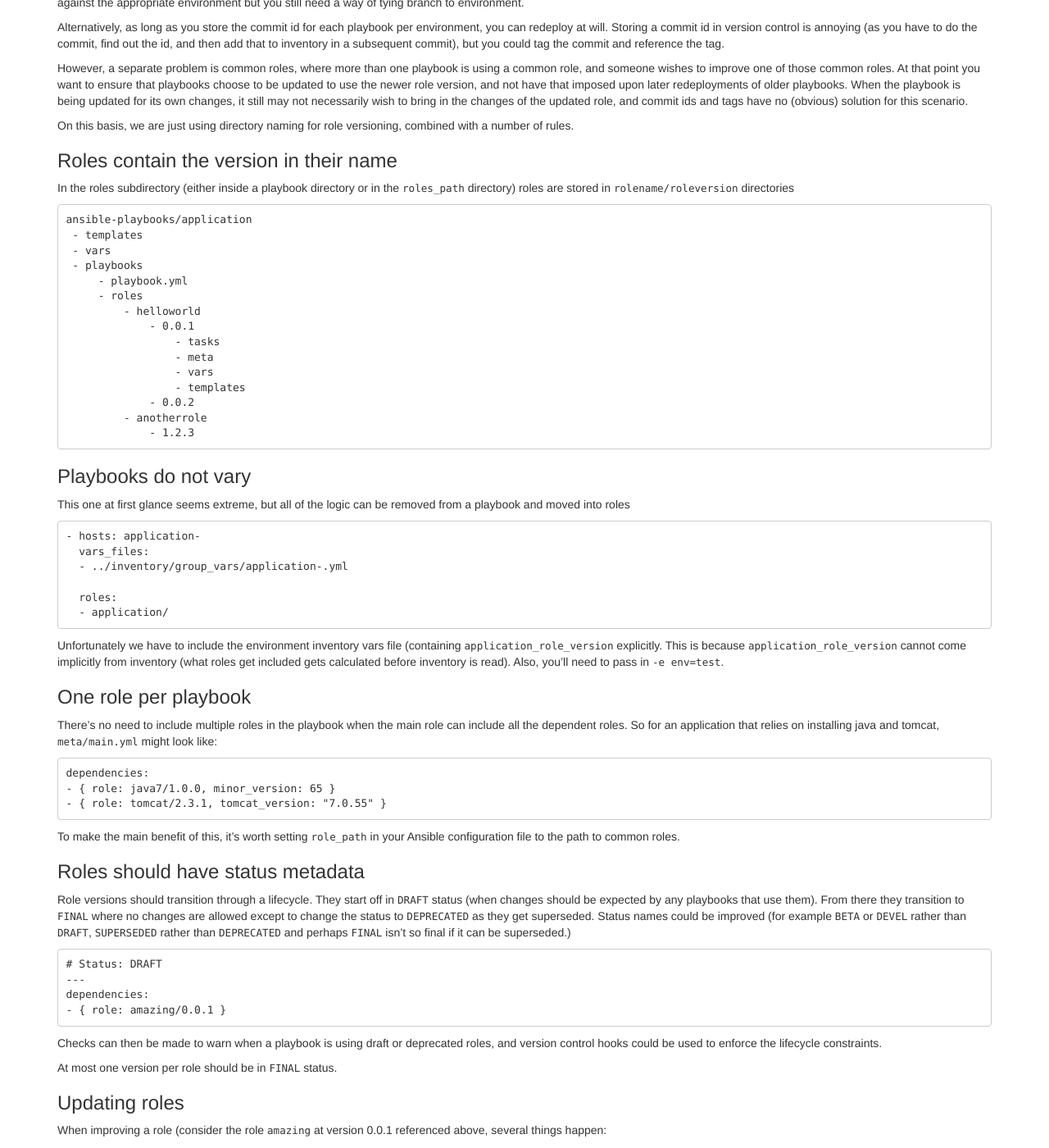
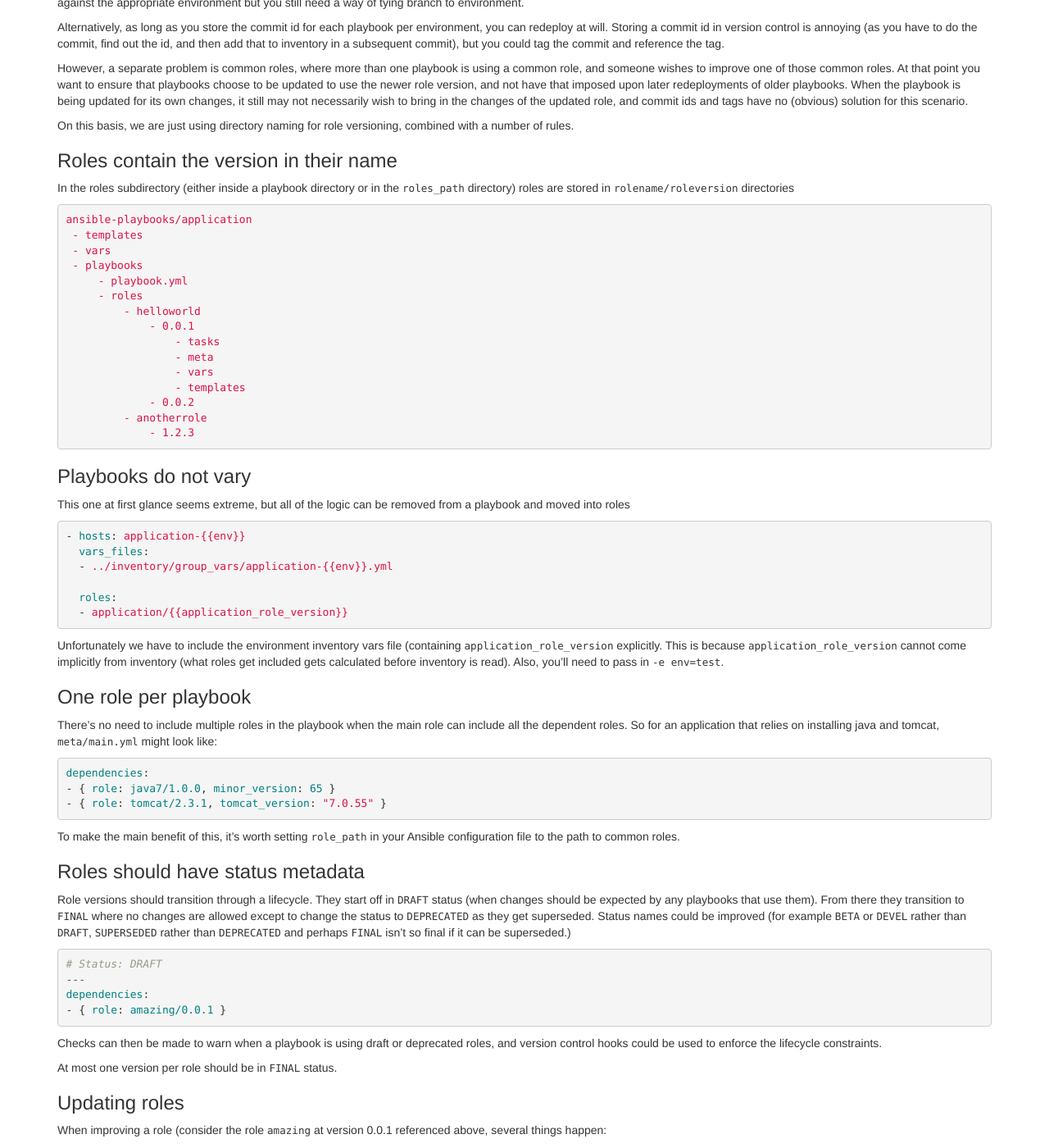
Before and after one commit to willthames/willthames.github.io, a Jekyll site: the page built from _posts/2014-08-11-patterns-for-versioning-ansible.markdown, in a window 1280 px wide and 1400 px high, scrolled down 320 px. Shown: the whole window at 82% size. Built offline with Jekyll 4.4.1, drawn with Linux system fonts in a browser that asks for light colours; Markdown is read by kramdown in place of the engine named in the settings.

Commit message:
Improved code formatting

````diff
--- a/_posts/2014-08-11-patterns-for-versioning-ansible.markdown
+++ b/_posts/2014-08-11-patterns-for-versioning-ansible.markdown
@@ -36,7 +36,7 @@ of rules.
 In the roles subdirectory (either inside a playbook directory or in the `roles_path` directory)
 roles are stored in `rolename/roleversion` directories
 
-```
+{% highlight yaml %}
 ansible-playbooks/application
  - templates
  - vars
@@ -52,20 +52,22 @@ ansible-playbooks/application
              - 0.0.2
          - anotherrole
              - 1.2.3
-```
+{% endhighlight %}
 
 ### Playbooks do not vary
 This one at first glance seems extreme, but all of the logic can be removed from a playbook
 and moved into roles
 
-```
+{% highlight yaml %}
+{% raw %}
 - hosts: application-{{env}}
   vars_files:
   - ../inventory/group_vars/application-{{env}}.yml
 
   roles:
   - application/{{application_role_version}}
-```
+{% endraw %}
+{% endhighlight %}
 
 Unfortunately we have to include the environment inventory vars file (containing
 `application_role_version` explicitly. This is because `application_role_version`
@@ -78,11 +80,11 @@ There's no need to include multiple roles in the playbook when the main role can
 include all the dependent roles. So for an application that relies on installing java
 and tomcat, `meta/main.yml` might look like:
 
-```
+{% highlight yaml %}
 dependencies:
 - { role: java7/1.0.0, minor_version: 65 }
 - { role: tomcat/2.3.1, tomcat_version: "7.0.55" }
-```
+{% endhighlight %}
 
 To make the main benefit of this, it's worth setting `role_path` in your Ansible configuration
 file to the path to common roles.
@@ -95,12 +97,12 @@ where no changes are allowed except to change the status to `DEPRECATED` as they
 superseded. Status names could be improved (for example `BETA` or `DEVEL` rather than `DRAFT`,
 `SUPERSEDED` rather than `DEPRECATED` and perhaps `FINAL` isn't so final if it can be superseded.)
 
-```
+{% highlight yaml %}
 # Status: DRAFT
 ---
 dependencies:
 - { role: amazing/0.0.1 }
-```
+{% endhighlight %}
 
 Checks can then be made to warn when a playbook is using draft or deprecated roles, and version
 control hooks could be used to enforce the lifecycle constraints.
````
